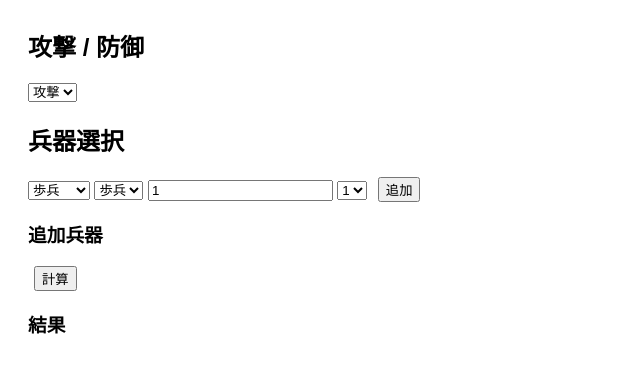
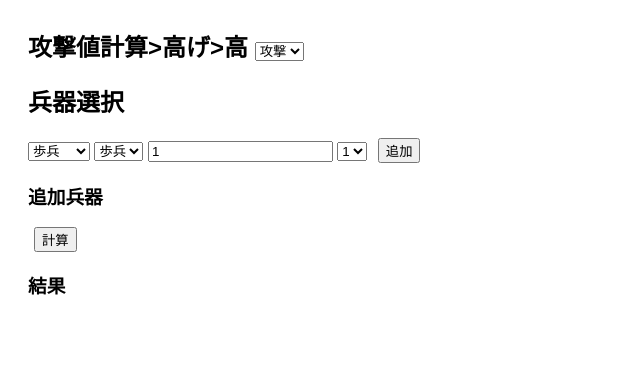
Before and after one commit to titiqqoa5-create/suu, a plain HTML site: page index.html in a window 1280 px wide. Shown: the whole page, without its empty margins (0-640 px from the left). Drawn offline with Linux system fonts and the light colour scheme.

Commit message:
Update index.html

```diff
--- a/index.html
+++ b/index.html
@@ -1,6 +1,6 @@
 <link rel="stylesheet" href="style.css">
 
-<h2>攻撃 / 防御</h2>
+<h2>攻撃値計算>高げ>高
 <select id="mode">
   <option value="attack">攻撃</option>
   <option value="defense">防御</option>
```
